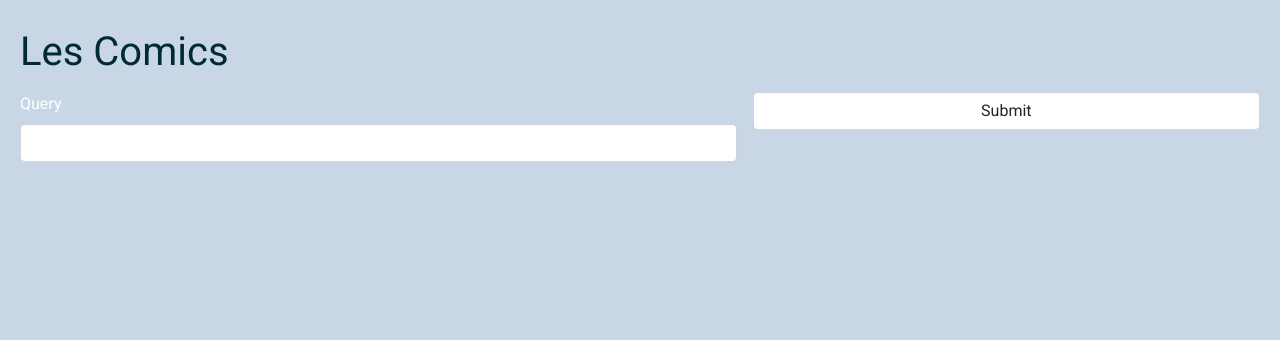
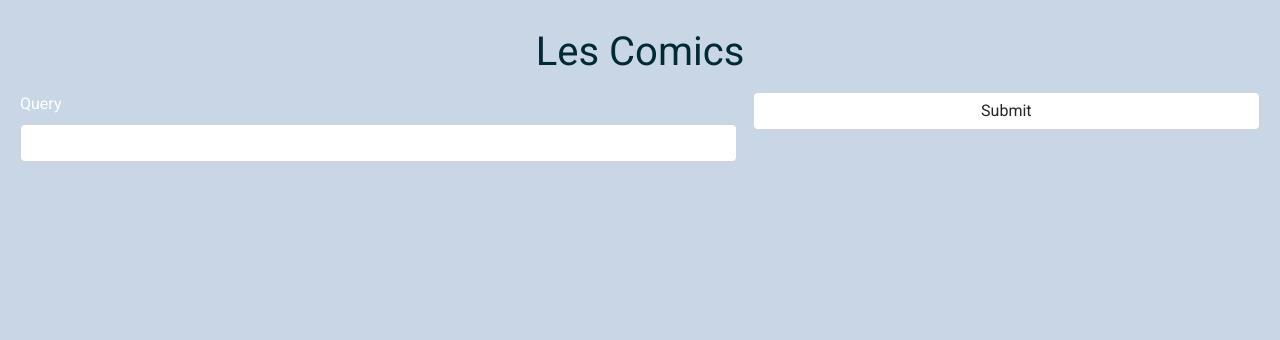
Before and after one commit to audrey-ebrotie/wonderGeek, a Symfony app: template templates/comic/list.html.twig in a window 1280 px wide; the page is wider, and only the part inside the window is pictured. Shown: the part 220-560 px from the top of that part. Run offline with Twig, Linux system fonts and the light colour scheme; the template is opened without the code that fills it, so the values that code supplies are empty; form fields are guessed from the names that the template uses; some libraries are stand-ins or nearby versions.

Commit message:
update title lists and searchcomic placeholder

```diff
--- a/src/Form/SearchComicType.php
+++ b/src/Form/SearchComicType.php
@@ -17,7 +17,7 @@ class SearchComicType extends AbstractType
         ->add('query', SearchType::class, [
             'label' => false,
             'attr' => [
-                'placeholder' => 'Nom du jeu de société recherché',
+                'placeholder' => 'Nom du manga recherché',
             ],
         ])
         ->add('submit', SubmitType::class, [
--- a/templates/board_game/list.html.twig
+++ b/templates/board_game/list.html.twig
@@ -8,7 +8,7 @@
 
 {% block body %}
 
-    <h1 class="py-2">Les jeux de société</h1>
+    <h1 class="py-2 text-center">Les jeux de société</h1>
 
     {{ form_start(searchForm) }}
     <div class="row g-3">
--- a/templates/comic/list.html.twig
+++ b/templates/comic/list.html.twig
@@ -8,7 +8,7 @@
 
 {% block body %}
 
-    <h1 class="py-2">Les Comics</h1>
+    <h1 class="py-2 text-center">Les Comics</h1>
 
     {{ form_start(searchForm) }}
     <div class="row g-3">
--- a/templates/event/list.html.twig
+++ b/templates/event/list.html.twig
@@ -9,7 +9,7 @@
 {% block body %}
 
     <div class="main-header">
-        <h1 class="py-2">Nos événements</h1>
+        <h1 class="py-2 text-center">Nos événements</h1>
         <div class="create-event__button my-2">
             <a href="{{ path('event_new') }}" class="button">Créer un évènement</a>
         </div>
--- a/templates/manga/list.html.twig
+++ b/templates/manga/list.html.twig
@@ -8,7 +8,7 @@
 
 {% block body %}
 
-    <h1 class="py-2">Les Mangas</h1>
+    <h1 class="py-2 text-center">Les Mangas</h1>
     {{ form_start(searchForm) }}
     <div class="row g-3">
         <div class="col-sm-7">
```
